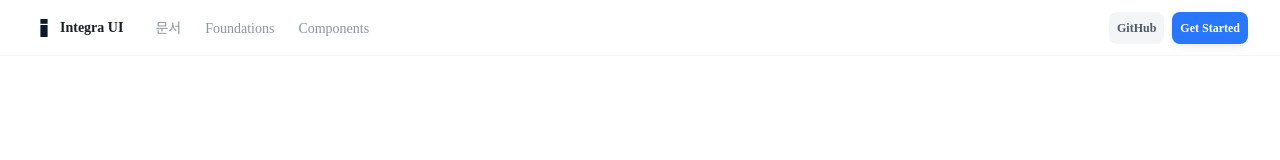
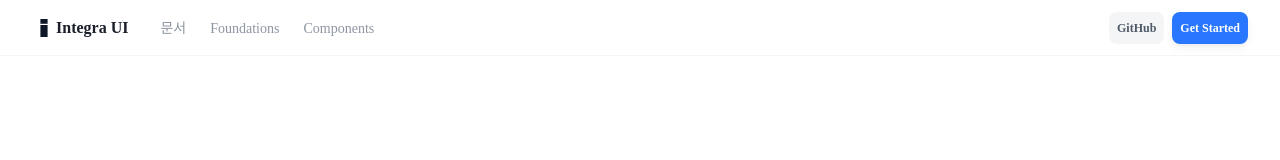
Before and after one commit to taekilKim/integra-ui, a Next.js app in the folder integra-ui/: page / in a window 1280 px wide. Shown: the top 160 px of the page. Built offline with nearby package versions, Linux system fonts and the light colour scheme; a web font is replaced by a local one.

Commit message:
logo size

```diff
--- a/integra-ui/components/layout/header.tsx
+++ b/integra-ui/components/layout/header.tsx
@@ -10,7 +10,7 @@ export function Header() {
 
         {/* 왼쪽 영역: 로고 및 메인 메뉴 */}
         <div className="flex items-center">
-          <Link href="/" className="mr-32 flex items-center gap-4 group">
+          <Link href="/" className="mr-32 flex items-center group">
             {/* 로고 컨테이너 */}
             <div className="relative w-24 h-24 transition-all group-hover:opacity-70">
               <Image
@@ -21,7 +21,7 @@ export function Header() {
               />
             </div>
             {/* fs-20, tracking--4: 수치형 폰트 토큰 적용 */}
-            <span className="font-semibold fs-14 tracking--4 text-integra-gray-900 leading-none">
+            <span className="font-bold fs-16 tracking--4 text-integra-gray-900 leading-none">
               Integra UI
             </span>
           </Link>
```
